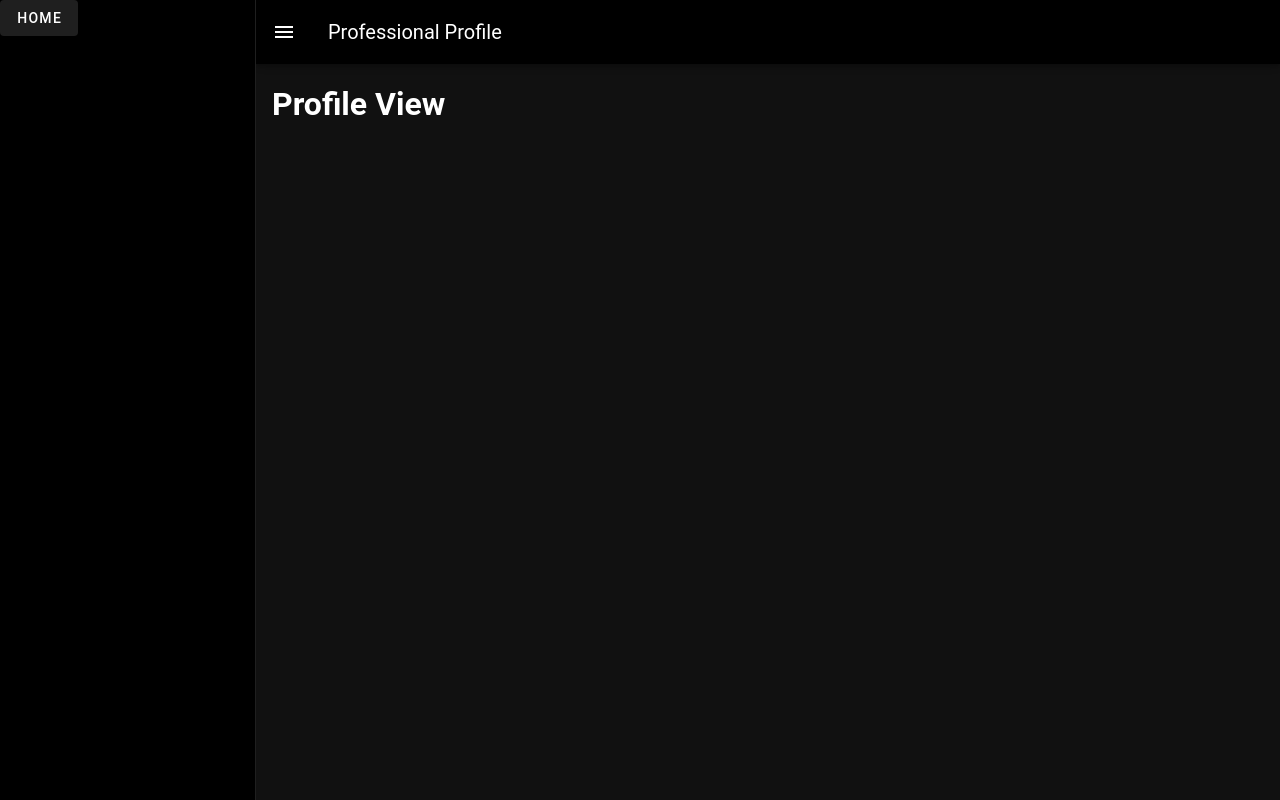
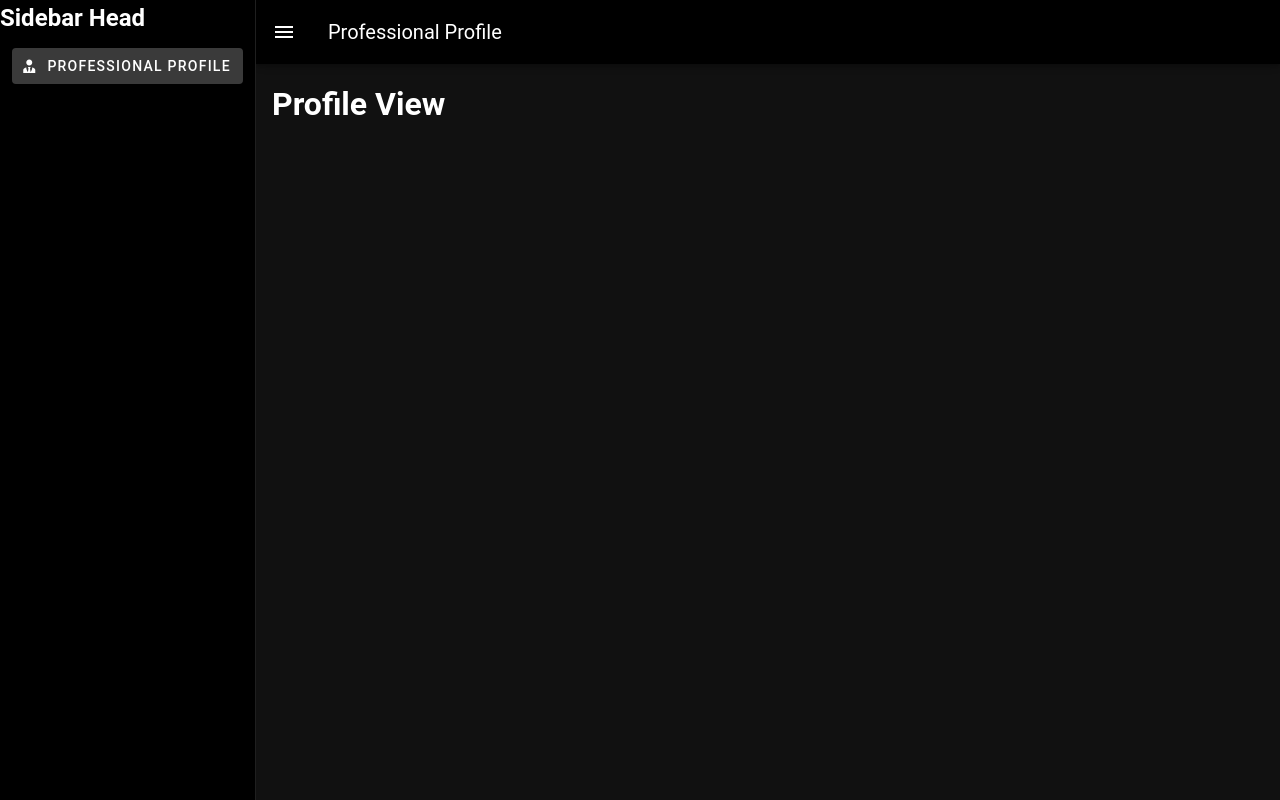
Before and after one commit to mineot/website, a Vue app: page / in a window 1280 px wide. Built offline with nearby package versions, Linux system fonts and the light colour scheme.

Commit message:
alpha/profileuser - create sidebar head and menu

```diff
--- a/src/App.vue
+++ b/src/App.vue
@@ -1,7 +1,8 @@
 <template>
   <v-app id="inspire">
     <v-navigation-drawer v-model="drawer">
-      <v-btn to="/">Home</v-btn>
+      <SidebarHead></SidebarHead>
+      <SidebarMenu></SidebarMenu>
     </v-navigation-drawer>
 
     <v-app-bar>
@@ -22,6 +23,9 @@ import { ref } from "vue";
 import { RouterView } from "vue-router";
 import { useInfoStore } from "@/stores/info";
 
+import SidebarHead from "@/components/SidebarHead.vue"
+import SidebarMenu from "@/components/SidebarMenu.vue"
+
 const info = useInfoStore();
 let drawer = ref(true);
 
--- /dev/null
+++ b/src/components/SidebarHead.vue
@@ -0,0 +1,3 @@
+<template>
+  <h1>Sidebar Head</h1>
+</template>
--- /dev/null
+++ b/src/components/SidebarMenu.vue
@@ -0,0 +1,13 @@
+<template>
+  <div class="pa-3">
+    <v-btn v-for="(menu, index) in menuList" :key="index" :prepend-icon="menu.icon" :to="menu.path" variant="tonal">
+      {{ $t(menu.text) }}
+    </v-btn>
+  </div>
+</template>
+
+<script setup lang="ts">
+const menuList: any[] = [
+  { icon: "mdi-account-tie", path: "/", text: "profile" }
+];
+</script>
```
